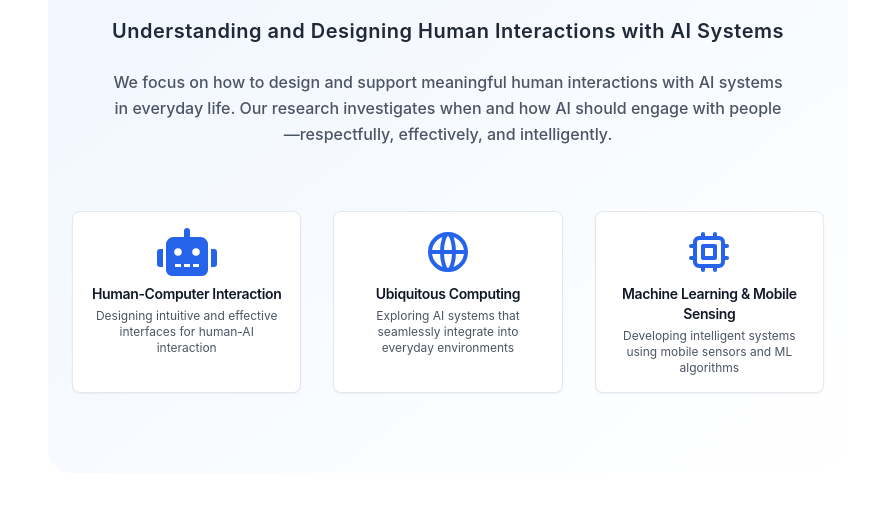
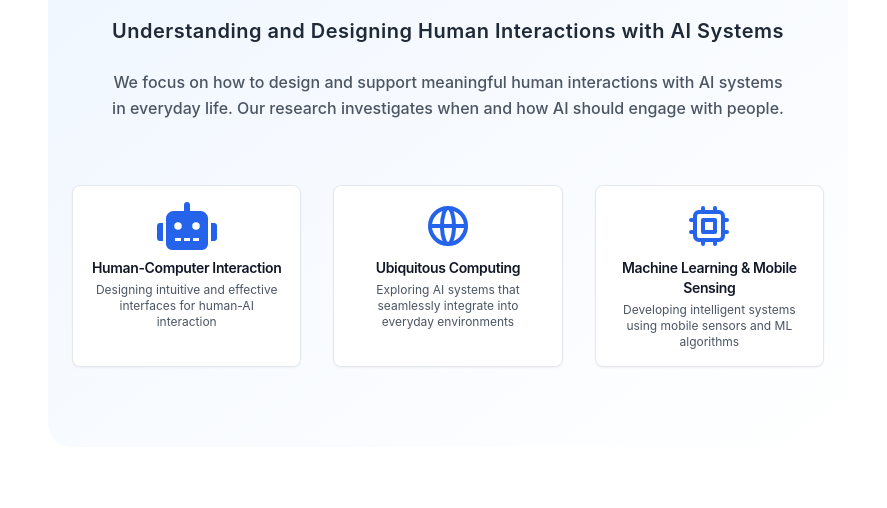
Before and after one commit to djson98/HAI-lab-KNU.github.io, a Gatsby site: page / in a window 1280 px wide. Shown: the part 279-787 px from the top of the page, without its empty margins (192-1079 px from the left). Built offline with nearby package versions, Linux system fonts and the light colour scheme; Gatsby itself is replaced by a stand-in of ours.

Commit message:
Simplify Hero section description text for better readability

```diff
--- a/src/pages/index.js
+++ b/src/pages/index.js
@@ -23,7 +23,7 @@ const IndexPage = ({ data }) => {
             </p>
             <p className="text-base text-gray-600 leading-relaxed max-w-2xl mx-auto font-medium">
               We focus on how to design and support meaningful human interactions with AI systems in everyday life.
-              Our research investigates when and how AI should engage with people—respectfully, effectively, and intelligently.
+              Our research investigates when and how AI should engage with people.
             </p>
 
             {/* Research Areas Section */}
```
